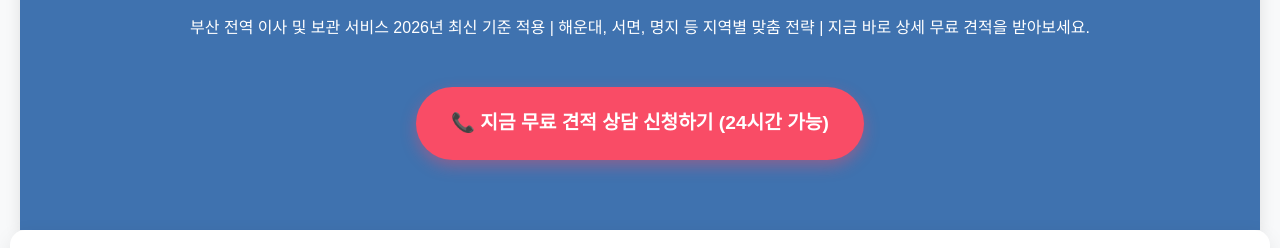
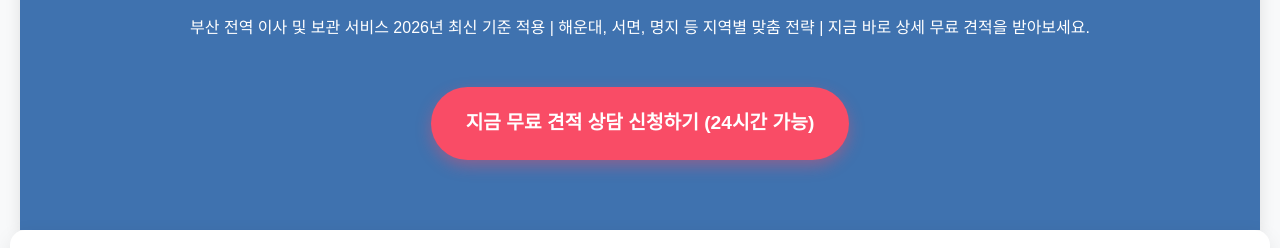
Before and after one commit to firemoney81-naldon/safefmovingh, a website: page index.html in a window 1280 px wide. Shown: the part 231-479 px from the top of the page. Drawn offline with Linux system fonts and the light colour scheme.

Commit message:
Update index.html

```diff
--- a/index.html
+++ b/index.html
@@ -82,7 +82,7 @@
     <header>
         <h1>부산보관이사: 안전하고 신뢰도 높은 장기/단기 보관 및 전문 포장 이사 서비스</h1>
         <p>부산 전역 이사 및 보관 서비스 2026년 최신 기준 적용 | 해운대, 서면, 명지 등 지역별 맞춤 전략 | 지금 바로 상세 무료 견적을 받아보세요.</p>
-        <a href="#estimate-form" class="cta-btn">📞 지금 무료 견적 상담 신청하기 (24시간 가능)</a>
+        <a href="#estimate-form" class="cta-btn">지금 무료 견적 상담 신청하기 (24시간 가능)</a>
     </header>
 
     <section id="introduction" class="content-box">
```
